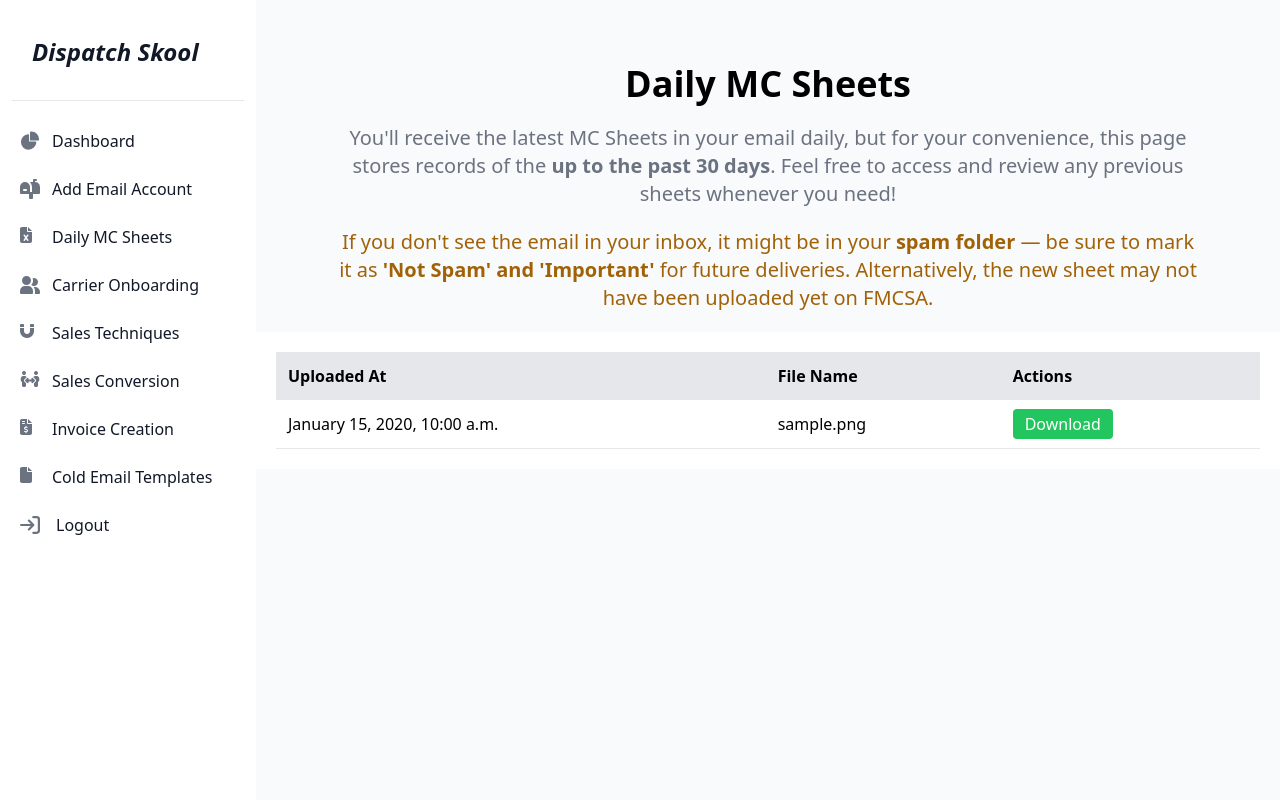
After one commit to hassan689/My_data, a Django app: page /dashboard/daily-sheets/ in a window 1280 px wide. The commit adds this page. Run offline with Django 5.2, Linux system fonts and the light colour scheme; tables that the repository leaves empty hold one stand-in row (values such as "Sample post"); some libraries are stand-ins or nearby versions.

Commit message:
Daily sheets page

```diff
--- a/dashboard/urls.py
+++ b/dashboard/urls.py
@@ -6,6 +6,7 @@ app_name = 'dashboard'
 urlpatterns = [
     path('', views.index, name="index"),
 		path('coming-soon/', views.coming_soon, name='coming_soon'),
+		path('daily-sheets/', views.daily_sheets_view, name='daily_sheets'),
 
 		path('campaign/<int:email_account_id>/', views.campaign, name='campaign'),
 		path('add-email-account/', views.add_email_account, name='email_account'),
--- a/dashboard/views.py
+++ b/dashboard/views.py
@@ -2,7 +2,7 @@ from django.shortcuts import render, get_object_or_404, redirect
 from django.contrib.auth.decorators import login_required
 from users.models import EmailAccount
 from .forms import EmailAccountForm, CampaignForm
-from leads_data.models import Lead
+from leads_data.models import Lead, DailySheet
 import pandas as pd
 from django.utils.timezone import now
 from django.contrib import messages
@@ -289,6 +289,11 @@ def email_account_delete(request, id):
     return redirect("dashboard:index")
 
 
+def daily_sheets_view(request):
+    """Displays all uploaded daily sheets."""
+    sheets = DailySheet.objects.all().order_by('-uploaded_at')[:30]  # Order by latest uploads
+    return render(request, 'dashboard/daily_sheets.html', {'sheets': sheets})
+
 
 @login_required
 def coming_soon(request):
--- /dev/null
+++ b/templates/dashboard/daily_sheets.html
@@ -0,0 +1,74 @@
+{% extends "dshbrd_base.html" %}
+
+{% load static %}
+{% block 'title' %}Dispatch Skool - Daily MC Sheets{% endblock %}
+
+{% load widget_tweaks %}
+
+{% block 'content' %}
+
+
+<div class="sm:ml-64">
+
+
+	<div class="text-center max-w-4xl mx-auto px-4 pt-16 pb-5">
+		<h2 class="text-3xl md:text-4xl font-bold">
+			Daily MC Sheets
+		</h2>
+		<p class="text-gray-500 text-lg md:text-xl mt-5">
+			You'll receive the latest MC Sheets in your email daily, but for your convenience,
+			this page stores records of the <strong>up to the past 30 days</strong>. Feel free to access and review any previous sheets whenever you need!
+		</p>
+		<p class="text-yellow-700 text-lg md:text-xl mt-5">
+			If you don't see the email in your inbox, it might be in your <strong>spam folder</strong> — be sure to mark it as <strong> 'Not Spam' and 'Important'</strong> for future deliveries.
+			Alternatively, the new sheet may not have been uploaded yet on FMCSA.
+		</p>
+	</div>
+
+	<div class="overflow-auto mx-auto p-5 bg-white max-w-6xl">
+
+    {% if not sheets %}
+        <div class="text-center max-w-4xl p-5">
+            <p class="text-gray-500 text-lg mt-6">
+                No daily sheets uploaded yet. Upload a file to get started!
+            </p>
+        </div>
+    {% else %}
+        <table class="w-full min-w-[600px] border-collapse overflow-x-auto">
+            <thead>
+                <tr class="bg-gray-200">
+                    <th class="text-left p-3">Uploaded At</th>
+                    <th class="text-left p-3">File Name</th>
+                    <th class="text-left p-3">Actions</th>
+                </tr>
+            </thead>
+            <tbody>
+                {% for sheet in sheets %}
+                    <tr class="border-b hover:bg-gray-100">
+                        <!-- Uploaded Date -->
+                        <td class="p-3">{{ sheet.uploaded_at|date:"F j, Y, g:i a" }}</td>
+
+                        <!-- File Name -->
+                        <td class="p-3">{{ sheet.file.name|cut:"daily_sheets/" }}</td>
+
+                        <!-- Actions -->
+                        <td class="p-3 space-x-4">
+
+													<!-- Download Button -->
+													<a href="{{ sheet.file.url }}" download
+															class="bg-green-500 text-white px-3 py-1 rounded hover:bg-green-600">
+															Download
+													</a>
+												</td>
+
+                    </tr>
+                {% endfor %}
+            </tbody>
+        </table>
+    {% endif %}
+</div>
+
+</div>
+
+
+{% endblock %}
--- a/templates/dshbrd_sidebar.html
+++ b/templates/dshbrd_sidebar.html
@@ -27,6 +27,12 @@
 								<path d="m17.418 3.623-.018-.008a6.713 6.713 0 0 0-2.4-.569V2h1a1 1 0 1 0 0-2h-2a1 1 0 0 0-1 1v2H9.89A6.977 6.977 0 0 1 12 8v5h-2V8A5 5 0 1 0 0 8v6a1 1 0 0 0 1 1h8v4a1 1 0 0 0 1 1h2a1 1 0 0 0 1-1v-4h6a1 1 0 0 0 1-1V8a5 5 0 0 0-2.582-4.377ZM6 12H4a1 1 0 0 1 0-2h2a1 1 0 0 1 0 2Z"/>
 						</svg>
 						<span class="flex-1 ms-3 whitespace-nowrap">Add Email Account</span>
+					</a>
+				</li>
+				<li>
+					<a href="{% url 'dashboard:daily_sheets' %}" class="flex items-center p-2 text-gray-900 rounded-lg hover:bg-gray-100 group">
+						<i class="fa-solid fa-file-excel shrink-0 w-5 h-5 text-gray-500 transition duration-75 group-hover:text-gray-900"></i>
+						<span class="flex-1 ms-3 whitespace-nowrap">Daily MC Sheets</span>
 					</a>
 				</li>
 				<li>
```
Also changed, not shown: 1 other file.
